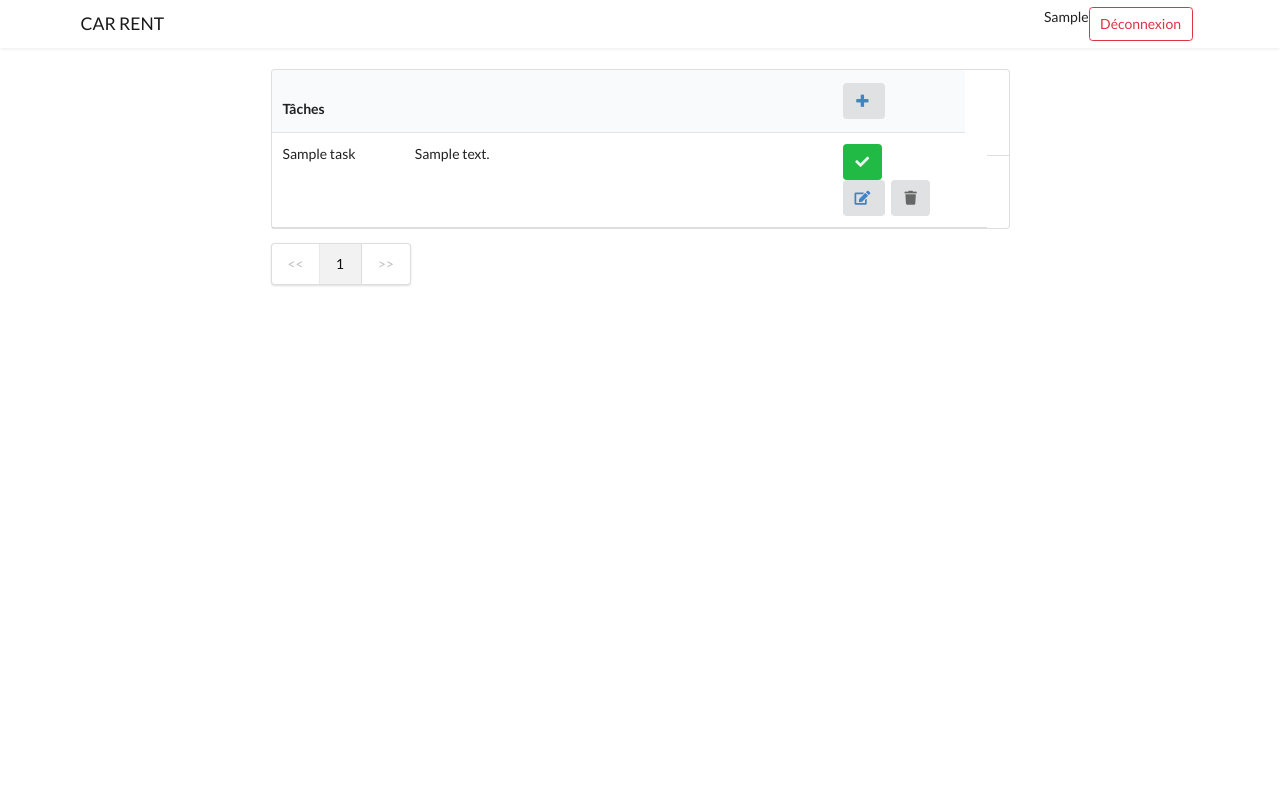
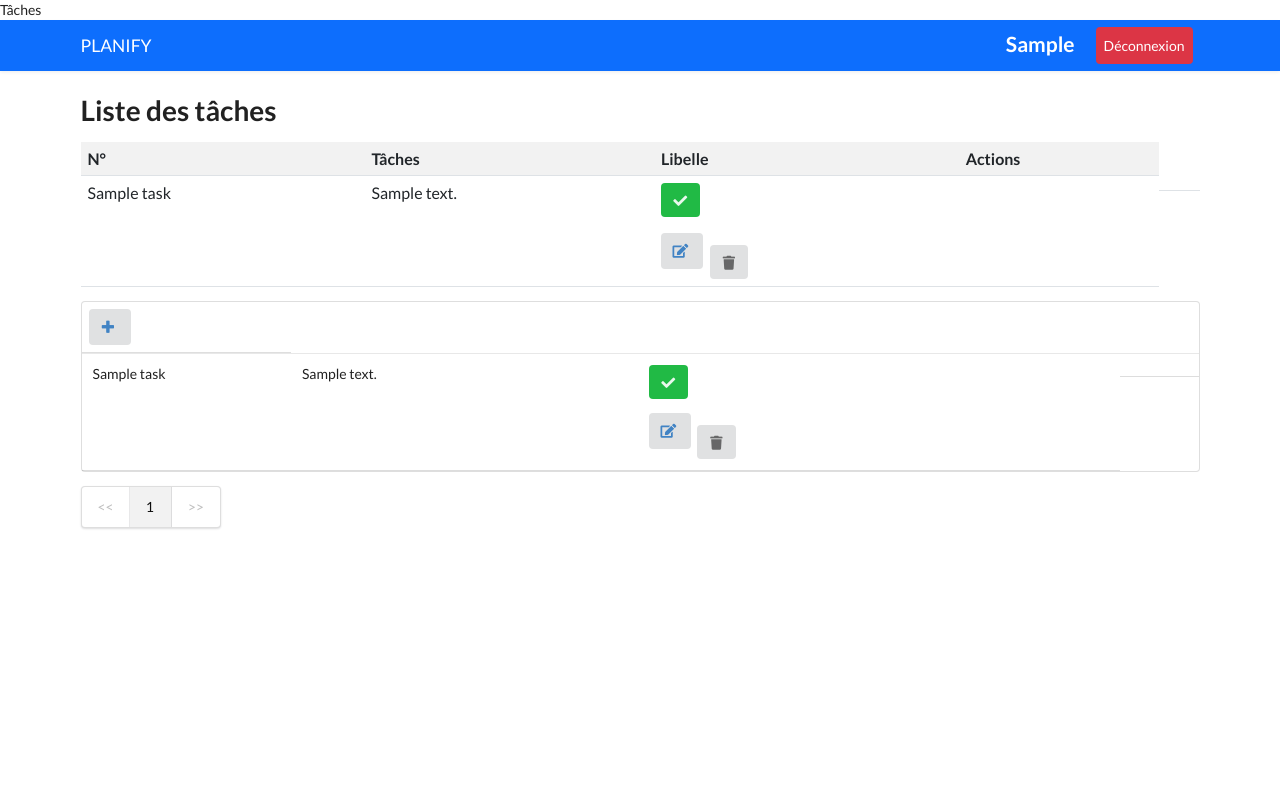
Before and after one commit to Valdo09/Planify, a Laravel app: page /tasks in a window 1280 px wide. Run offline with Laravel 9, Linux system fonts and the light colour scheme; a user stored in the database is signed in; tables that the repository leaves empty hold one stand-in row (values such as "Sample post"); some libraries are stand-ins or nearby versions.

Commit message:
correction front

```diff
--- a/app/Providers/RouteServiceProvider.php
+++ b/app/Providers/RouteServiceProvider.php
@@ -17,7 +17,7 @@ class RouteServiceProvider extends ServiceProvider
      *
      * @var string
      */
-    public const HOME = '/';
+    public const HOME = '/tasks';
 
     /**
      * Define your route model bindings, pattern filters, and other route configuration.
--- a/resources/views/auth/register.blade.php
+++ b/resources/views/auth/register.blade.php
@@ -8,7 +8,7 @@
         </div>
         <div class="col-md-6">
             <div class="card">
-                <div class="card-header">{{ __('Inscription') }}</div>
+                <div class="card-header bg-success  text-white  ">{{ __('Inscrivez-vous ici') }}</div>
 
                 <div class="card-body">
                     <form method="POST" action="{{ route('register.perform') }}">
@@ -94,7 +94,7 @@
 
                         <div class="row mb-0">
                             <div class="col-md-6 offset-md-4">
-                                <button type="submit" class="btn btn-primary">
+                                <button type="submit" class="btn btn-primary w-100">
                                     {{ __('S\'inscrire') }}
                                 </button>
                             </div>
--- a/resources/views/layouts/app.blade.php
+++ b/resources/views/layouts/app.blade.php
@@ -30,10 +30,10 @@
 </head>
 <body>
     <div id="app">
-        <nav class="navbar navbar-expand-md navbar-light bg-white shadow-sm">
+        <nav class="navbar navbar-expand-md navbar-dark bg-primary shadow-sm">
             <div class="container">
                 <a class="navbar-brand" href="{{ url('/') }}">
-                   CAR RENT
+                 PLANIFY
                 </a>
                 <button class="navbar-toggler" type="button" data-bs-toggle="collapse" data-bs-target="#navbarSupportedContent" aria-controls="navbarSupportedContent" aria-expanded="false" aria-label="{{ __('Toggle navigation') }}">
                     <span class="navbar-toggler-icon"></span>
@@ -43,10 +43,14 @@
 
                     <ul class="navbar-nav ms-auto">
                         @auth
-                            {{auth()->user()->identifiant}}
-                            <div class="text-end ">
-                            <a href="{{ route('logout.perform') }}" class="btn btn-outline-danger me-2">Déconnexion</a>
-                            </div>
+
+                            <li class="nav-item">
+                                <a class="nav-link active fs-4 fw-bold me-3" aria-current="page" href="javascript:void(0)">  {{auth()->user()->identifiant}}</a>
+                            </li>
+
+                            <li class="nav-item">
+                                <a href="{{ route('logout.perform') }}" class="nav-link btn btn-danger me-2 text-white">Déconnexion</a>
+                            </li>
                         @endauth
 
                         @guest
--- a/resources/views/partials/messages.blade.php
+++ b/resources/views/partials/messages.blade.php
@@ -8,9 +8,9 @@
     </div>
 @endif
 
+
 @if ($message=Session::get('success'))
-<div class="alert alert-success alert-dismissible">
-    <a href="#" class="close" data-dismiss="alert" aria-label="close">&times;</a>
-  <strong>{{$message}}</strong>
+<div class="alert alert-success my-3" role="alert">
+    <strong>{{$message}}</strong>
 </div>
 @endif
--- a/resources/views/tasks/index.blade.php
+++ b/resources/views/tasks/index.blade.php
@@ -1,21 +1,89 @@
 @extends('layouts.app')
 
+<thead>
+<tr>
+    <th class="three wide">Tâches</th>
+    <th class="ten wide">&nbsp;
 @section('content')
 <div class="container">
     <div class="row justify-content-center">
-        <div class="col-md-8">
+        <div class="col-md-12">
 
-                    @if (session('status'))
-                        <div class="alert alert-success" role="alert">
-                            {{ session('status') }}
-                        </div>
-                    @endif
+            <h1>Liste des tâches</h1>
 
-                    <table class="ui table">
-                        <thead>
-                            <tr>
-                                <th class="three wide">Tâches</th>
-                                <th class="ten wide">&nbsp;</th>
+            <table class="table table-striped">
+                <tr>
+                    <th>N°</th>
+                    <th>Tâches</th>
+                    <th>Libelle</th>
+                    <th>Actions</th>
+                </tr>
+                @foreach($tasks as $task)
+                    <tr>
+                        @if ($task->status=="En cours")
+                            <td class="">{{$task->title}}</td>
+                            <td class="">{{$task->description}}</td>
+                        @else
+                            <td class="disabled task-done">{{$task->title}}</td>
+                            <td class="disabled task-done">{{$task->description}}</td>
+
+                        @endif
+
+                        <td class=" aligned">
+                            <form action="{{route('change.status', $task->id)}}" method="POST">
+                                {{ csrf_field() }}
+                                {{ method_field('PATCH') }}
+                                @if ($task->status=="En cours")
+                                    <button type="submit" class="ui positive icon button">
+                                        <i class="check icon"></i>
+                                    </button>
+                                @else
+                                    <button type="submit" class="ui negative icon button">
+                                        <i class="minus icon"></i>
+                                    </button>
+
+                                @endif
+
+                            </form>
+                            <button type="button" class="ui icon button">
+                                <a href="{{route('tasks.edit',$task->id)}}">
+                                    <i class="edit icon"></i>
+
+                                </a>
+                            </button>
+
+                            <button type="button" class="ui icon button" onclick="document.getElementById('model-open-{{$task->id}}').style.display='block'">
+                                <i class="trash icon"></i>
+                            </button>
+                            <form action="{{route('tasks.destroy',$task->id)}}" method="POST">
+                                @csrf
+                                @method("DELETE")
+                                <div class="modal" id="model-open-{{$task->id}}">
+                                    <div class="modal-dialog" role="document">
+                                        <div class="modal-content">
+
+                                            <div class="modal-body">
+                                                <p>Etes-vous sûr de vouloir supprimer cette tâche?</p>
+                                            </div>
+                                            <div class="modal-footer">
+                                                <button type="submit" class="btn btn-primary">Oui</button>
+                                                <button type="button" class="btn btn-secondary"  onclick="document.getElementById('model-open-{{$task->id}}').style.display='none'" data-bs-dismiss="modal">Annuler</button>
+                                            </div>
+                                        </div>
+                                    </div>
+                                </div>
+                        </td>
+
+
+                        <td><span></span></td>
+                        <td class="d-flex">
+                            </form>
+                    </tr>
+                @endforeach
+
+
+            </table>
+                    <table class="ui table"></th>
                                 <th class="three wide">
                                     <button type="button" class="ui icon button">
 
```
Also changed, not shown: resources/views/auth/login.blade.php (+6 -6 lines), resources/views/layouts/auth-master.blade.php (+7 -5 lines).
